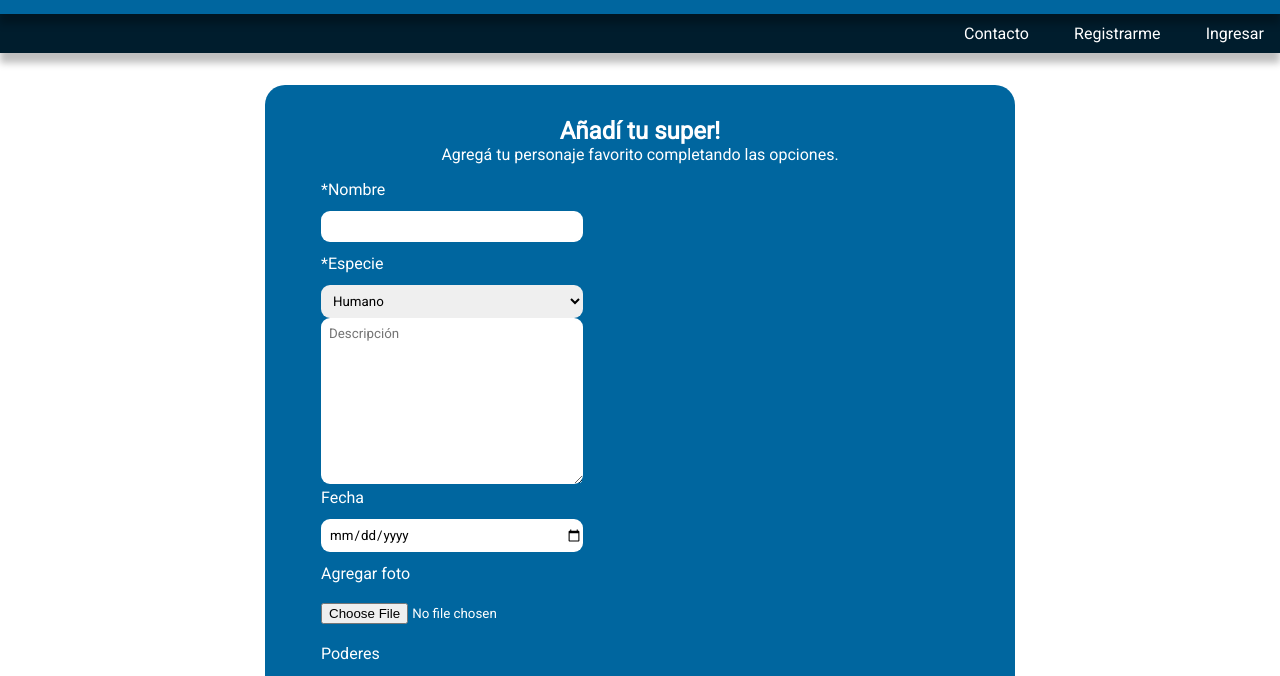
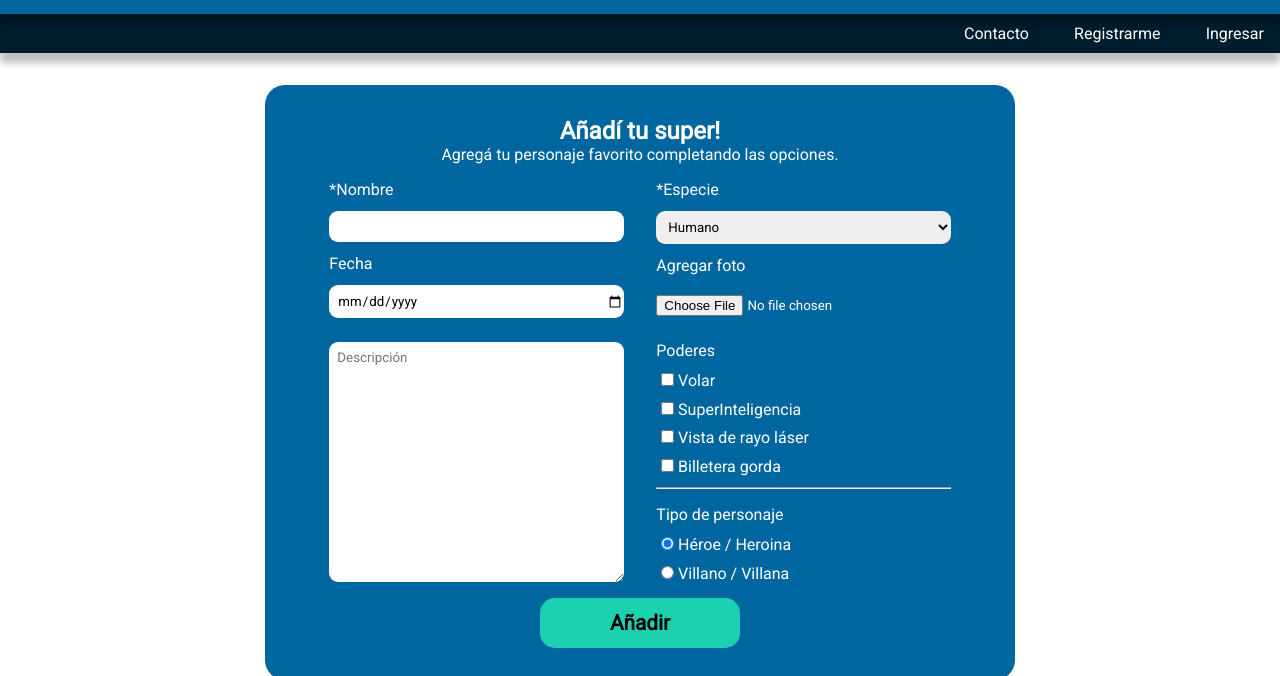
Before and after one commit to ChrisMHM/clase11_Formulario, a plain HTML site: page add_form.html in a window 1280 px wide. Shown: the part 100-776 px from the top of the page. Drawn offline with nearby package versions, Linux system fonts and the light colour scheme.

Commit message:
Prática finalizada

```diff
--- a/add_form.html
+++ b/add_form.html
@@ -46,7 +46,7 @@
     </head>
 
     <main class="main">
-        <form action="#" method="post" class="form">
+        <form action="/index.html" method="post" class="form">
             <div class="title__container">
                 <h2>Añadí tu super!</h2>
                 <p>Agregá tu personaje favorito completando las opciones.</p>
@@ -55,6 +55,11 @@
                 <fieldset class="left-fieldset">
                     <label for="nombre" class="title">*Nombre <input type="text" id="nombre" class="input"
                             required></label>
+                    <label for="fecha" class="title">Fecha <input type="date" id="date" class="input" required></label>
+                    <textarea name="descripcion" id="descripcion" cols="30" rows="10" placeholder="Descripción"
+                        class="input"></textarea>
+                </fieldset>
+                <fieldset class="rigth-fieldset">
                     <label for="especie" class="title">*Especie
                         <select name="especie" id="especie" class="input">
                             <option value="humano">Humano</option>
@@ -63,12 +68,7 @@
                             <option value="kriptoniano">Kriptoniano</option>
                         </select>
                     </label>
-                    <textarea name="descripcion" id="descripcion" cols="30" rows="10" placeholder="Descripción"
-                        class="input"></textarea>
-                </fieldset>
-                <fieldset class="rigth-fieldset">
-                    <label for="fecha" class="title">Fecha <input type="date" id="date" class="input" required></label>
-                    <label for="foto" class="title">Agregar foto <input type="file" id="file" class="input" required></label>
+                    <label for="foto" class="title">Agregar foto <input type="file" id="file" class="input" accept="image/png, image/jpeg image/jpg" required></label>
                     <label for="poderes" class="title">Poderes</label>
                     <div class="check__container input">
                         <label for="volar">
--- a/css/form.css
+++ b/css/form.css
@@ -107,21 +107,31 @@ button {
         justify-content: center;
     }
 
+    .fieldset__container {
+        display: flex;
+        flex-wrap: wrap;
+        justify-content: space-around;
+    }
+
     fieldset {
         border: none;
-        width: 40%;
-        padding: 0 .5rem;
+        width: 45%;
     }
 
     .title__container {
         width: 100%;
     }
 
-    #especie {
-        margin-bottom: 0;
+    .input {
+        margin: 0;
+        padding: 0.4rem 0;
     }
 
-    #descripcion {
-        margin: 0;
+    textarea {
+        height: 240px;
+    }
+
+    #file {
+        margin-bottom: 17px;
     }
 }
```
